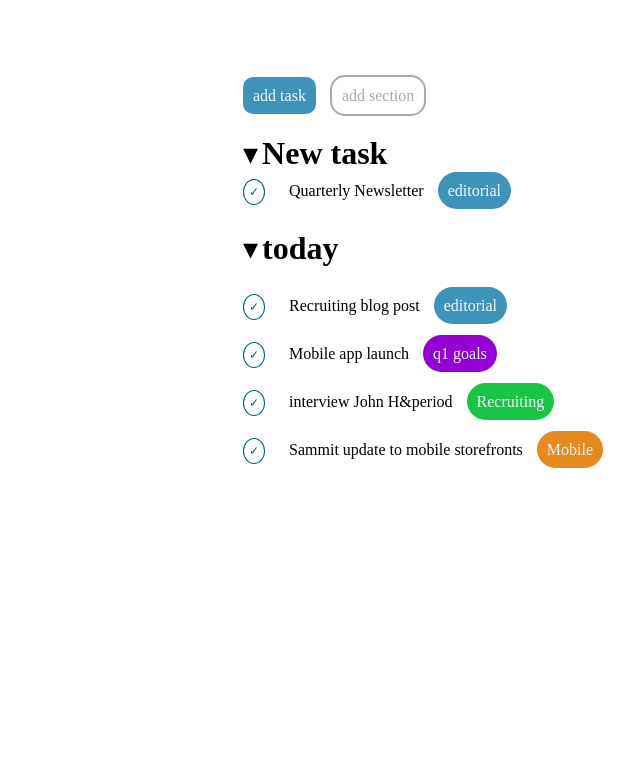
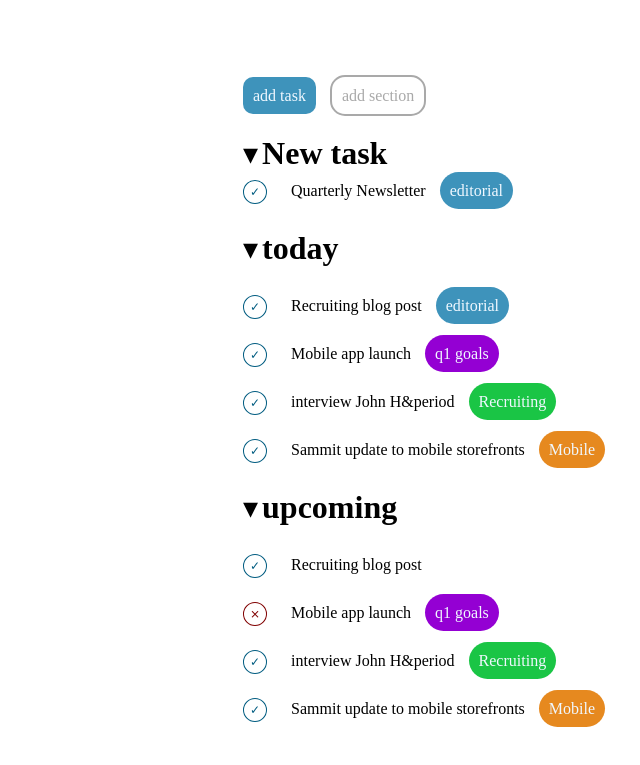
Before and after one commit to oryven/html-css-toboolist, a plain HTML site: page index.html in a window 1280 px wide. Shown: the part 73-838 px from the top of the page, without its empty margins (63-703 px from the left). Before the commit the page ends 800 px from the top, so only its background shows below. Drawn offline with Linux system fonts and the light colour scheme.

Commit message:
inserimento ultima sezione

```diff
--- a/index.html
+++ b/index.html
@@ -75,9 +75,34 @@
                 <span  class="editorial mobile">Mobile</span>
             </div>
 
+            <!-- quinta sezione -->
 
+            <div class="row" >
+                <span class="freccia">&dtrif;</span>
+                <h1>upcoming</h1>
+            </div>
+            <div class="checkrow">
+                <span class="check">&check;</span>
+                <span>Recruiting blog post</span>
+            </div>
 
+            <div class="checkrow">
+                <span class="cross">&Cross;</span>
+                <span>Mobile app launch</span>
+                <span class="editorial goals">q1 goals</span>
+            </div>
 
+            <div class="checkrow">
+                <span class="check">&check;</span>
+                <span>interview John H&period</span>
+                <span  class="editorial Recruiting">Recruiting</span>
+            </div>
+
+            <div class="checkrow">
+                <span class="check">&check;</span>
+                <span>Sammit update to mobile storefronts</span>
+                <span  class="editorial mobile">Mobile</span>
+            </div>
 
         </div>
 
--- a/style.css
+++ b/style.css
@@ -64,8 +64,17 @@ h1 {
     font-size: 12px;
     border: 1px solid #005c80;
     border-radius: 50%;
-    padding: 5px;
+    padding: 4px 6px;
     color: #005c80;
+    margin-right: 20px;
+}
+
+.cross {
+    font-size: 12px;
+    border: 1px solid #800000;
+    border-radius: 50%;
+    padding: 4px 6px;
+    color: #800000;
     margin-right: 20px;
 }
 
```
